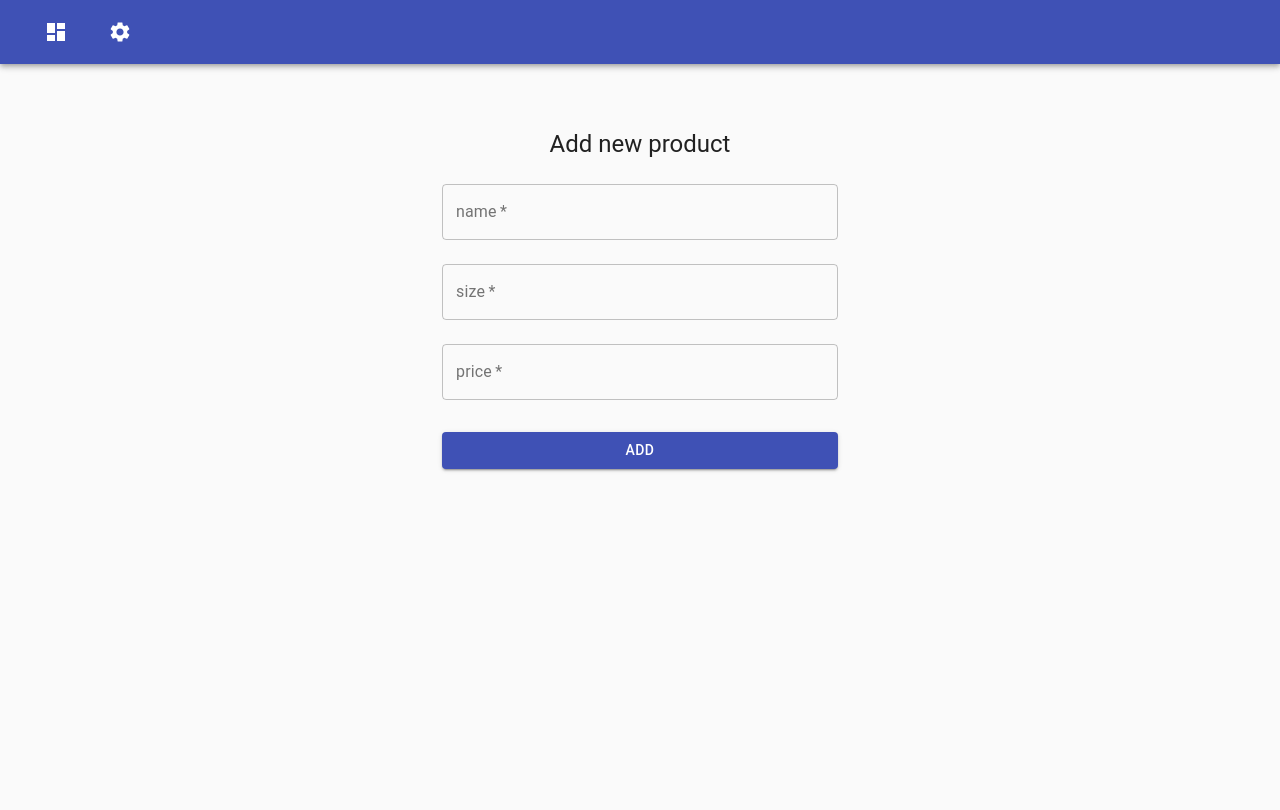
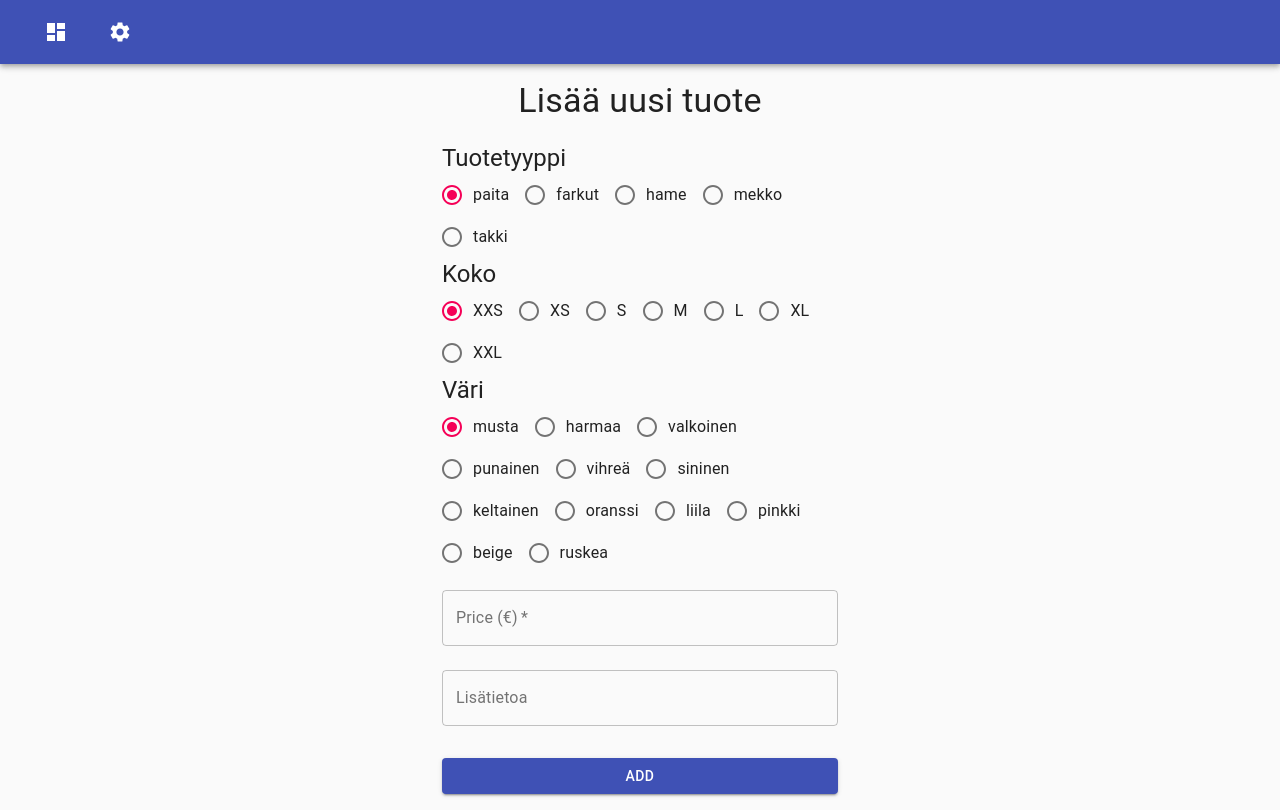
Before and after one commit to axelcedercreutz/Pegify, a React (Create React App) app: page / in a window 1280 px wide. Built offline with nearby package versions, Linux system fonts and the light colour scheme.

Commit message:
changed to radio-butttons

```diff
--- a/src/App.js
+++ b/src/App.js
@@ -9,6 +9,7 @@ import Settings from './Settings';
 import AddIcon from '@material-ui/icons/Add';
 import SettingsIcon from '@material-ui/icons/Settings';
 import DashboardIcon from '@material-ui/icons/Dashboard';
+//import Speech from './Speech';
 
 
 function App() {
@@ -17,7 +18,7 @@ function App() {
   const [showSettings, setShowSettings] = useState(false);
 
   const [inventory, setInventory] = useState([]);
-  const [collectedData, setCollectedData] = useState(['name', 'size', 'price']);
+  const [collectedData, setCollectedData] = useState(['productCategory', 'size', 'color', 'price', 'comments']);
 
   const handleAddClick = (inventoryItem) => {
     const newInventory = [...inventory,inventoryItem];
@@ -89,4 +90,7 @@ function App() {
   );
 }
 
+/*
+<Speech/>
+*/
 export default App;
--- a/src/NewProduct.js
+++ b/src/NewProduct.js
@@ -5,12 +5,39 @@ import TextField from '@material-ui/core/TextField';
 import Typography from '@material-ui/core/Typography';
 import { makeStyles } from '@material-ui/core/styles';
 import Container from '@material-ui/core/Container';
+import { RadioGroup,
+	FormControlLabel,
+	Radio } from '@material-ui/core';
 
 function NewProduct(props) {
-  const [invetoryItem, setInvetoryItem] = useState();
-  const originalCollectedData = ['name', 'size', 'price'];
+  const [invetoryItem, setInvetoryItem] = useState({
+    'productCategory': 'paita',
+    'size': 'XXS',
+    'color': 'musta',
+  });
+  const productCategories = ['paita', 'farkut', 'hame', 'mekko', 'takki'];
+  const sizes = ['XXS', 'XS', 'S', 'M', 'L', 'XL', 'XXL'];
+  const colors = ['musta', 'harmaa', 'valkoinen', 'punainen', 'vihreä', 'sininen', 'keltainen', 'oranssi', 'liila', 'pinkki', 'beige', 'ruskea'];
+  const originalCollectedData = ['productCategory', 'size','color', 'price', 'comments'];
+
+  const newCollectedData = props.collectedData.filter(data => !originalCollectedData.includes(data));
 
   const classes = useStyles();
+
+  const handleChange = (key, value) => {
+    console.log(key);
+    console.log(value);
+    let newInventoryItem = !invetoryItem ?
+      {
+        [key]: value,
+      }
+      :
+      {
+        ...invetoryItem,
+        [key]: value,
+      }
+    setInvetoryItem(newInventoryItem);
+  }
 
   const UpdateChange = (e) => {
     let newInventoryItem = !invetoryItem ?
@@ -37,9 +64,11 @@ function NewProduct(props) {
         sold: false,
       }
     props.handleAddClick(newInventoryItem);
-    props.collectedData.map(data => {
+    document.getElementById('price').value = '';
+    document.getElementById('comments').value = '';
+    newCollectedData.length > 0 && newCollectedData.map(data => {
       document.getElementById(data).value = '';
-    });
+    })
     setInvetoryItem({});
   }
 
@@ -47,25 +76,99 @@ function NewProduct(props) {
     <Container component="main" maxWidth="xs">
       <CssBaseline />
       <div className={classes.paper}>
-        <Typography component="h1" variant="h5">
-          Add new product
+        <Typography component="h1" variant="h4" gutterBottom>
+          Lisää uusi tuote
         </Typography>
         <form className={classes.form} noValidate >
-          {props.collectedData.map(data => {
+          <Typography variant={'h5'} align={'left'}>Tuotetyyppi</Typography>
+          <RadioGroup row value={invetoryItem.productCategory} className={classes.center}>
+            {productCategories.map(productType => {
+                return(
+                    <FormControlLabel
+                      key={productType}
+                      control={
+                          <Radio
+                              value={productType}
+                              onChange={() => handleChange('productCategory', productType)}
+                              name={productType}
+                          />
+                      }
+                      label={productType}
+                    />
+                )
+            })}
+          </RadioGroup>
+          <Typography variant={'h5'} align={'left'}>Koko</Typography>
+          <RadioGroup row value={invetoryItem.size} className={classes.center}>
+            {sizes.map(size => {
+                return(
+                    <FormControlLabel
+                      key={size}
+                      control={
+                          <Radio
+                              value={size}
+                              onChange={() => handleChange('size', size)}
+                              name={size}
+                          />
+                      }
+                      label={size}
+                    />
+                )
+            })}
+          </RadioGroup>
+          <Typography variant={'h5'} align={'left'}>Väri</Typography>
+          <RadioGroup row value={invetoryItem.color} className={classes.center}>
+            {colors.map(color => {
+                return(
+                    <FormControlLabel
+                      key={color}
+                      control={
+                          <Radio
+                              value={color}
+                              onChange={() => handleChange('color', color)}
+                              name={color}
+                          />
+                      }
+                      label={color}
+                    />
+                )
+            })}
+          </RadioGroup>
+          <TextField
+            variant="outlined"
+            margin="normal"
+            required
+            fullWidth
+            id={'price'}
+            label={'Price (€)'}
+            name={'price'}
+            onChange={(e) => UpdateChange(e)}
+            type={'number'}
+          />
+          <TextField
+            variant="outlined"
+            margin="normal"
+            fullWidth
+            id={'comments'}
+            label={'Lisätietoa'}
+            name={'comments'}
+            onChange={(e) => UpdateChange(e)}
+          />
+          {newCollectedData.length > 0 &&
+            newCollectedData.map(data => {
               return(
                 <TextField
                   variant="outlined"
                   margin="normal"
-                required={originalCollectedData.includes(data)}
                   fullWidth
                   id={data}
                   label={data}
                   name={data}
                   onChange={(e) => UpdateChange(e)}
-                type={data === 'price' ? 'number' : 'text'}
                 />
               );
-          })}
+            })
+          }
           <Button
             fullWidth
             variant="contained"
@@ -85,7 +188,7 @@ function NewProduct(props) {
 
 const useStyles = makeStyles(theme => ({
   paper: {
-    marginTop: theme.spacing(8),
+    marginTop: theme.spacing(2),
     display: 'flex',
     flexDirection: 'column',
     alignItems: 'center',
@@ -104,3 +207,8 @@ const useStyles = makeStyles(theme => ({
 }));
 
 export default NewProduct;
+
+
+/*
+
+*/
--- a/src/Settings.js
+++ b/src/Settings.js
@@ -15,7 +15,7 @@ function Settings(props) {
     const handleChange = (data) => {
 			props.handleDeleteFromCollectedData(data);
     }
-		const originalCollectedData = ['name', 'size', 'price'];
+		const originalCollectedData = ['productCategory', 'size','color', 'price', 'comments'];
 		const [newClass, setNewClass] = useState();
 
     const classes = useStyles();
@@ -90,15 +90,19 @@ function Settings(props) {
 
   return (
 		<>
-			{allAddedForms()}
 			{addNew()}
+			<div className={classes.center}>
+				{allAddedForms()}
+			</div>
 		</>
   );
 }
 
 const useStyles = makeStyles(theme => ({
     center: {
-        margin: '0 auto',
+				margin: '0 auto',
+				display: 'flex',
+				alignContent: 'center',
     }
   }));
 
--- /dev/null
+++ b/src/Speech.js
@@ -0,0 +1,85 @@
+import React, { Component } from 'react'
+if (!('webkitSpeechRecognition' in window)) {
+  alert("Unable to use the Speech Recognition API");
+}
+//-----------------SPEECH RECOGNITION SETUP---------------------
+if (!('webkitSpeechRecognition' in window)) {
+    //Speech API not supported here…
+    console.log('wrong place');
+} else { //Let’s do some cool stuff :)
+    var recognition = new webkitSpeechRecognition();// eslint-disable-line no-undef
+    //That is the object that will manage our whole recognition process.
+    recognition.continuous = true;   //Suitable for dictation.
+    recognition.interimResults = true;  //If we want to start receiving results even if they are not final.
+    //Define some more additional parameters for the recognition:
+    recognition.lang = "en-US";
+    recognition.maxAlternatives = 1; //Since from our experience, the highest result is really the best...
+}
+
+//------------------------COMPONENT-----------------------------
+
+class Speech extends Component {
+
+  constructor() {
+    super()
+    this.state = {
+      listening: false
+    }
+    this.toggleListen = this.toggleListen.bind(this)
+    this.handleListen = this.handleListen.bind(this)
+  }
+
+  toggleListen() {
+    this.setState({
+      listening: !this.state.listening
+    }, this.handleListen)
+  }
+
+  handleListen(){
+    // handle speech recognition here
+  }
+
+  render() {
+    return (
+      <div style={container}>
+        <button id='microphone-btn' style={button} onClick={this.toggleListen} />
+        <div id='interim' style={interim}></div>
+        <div id='final' style={final}></div>
+      </div>
+    )
+  }
+}
+
+export default Speech;
+
+const styles = {
+    container: {
+      display: 'flex',
+      flexDirection: 'column',
+      alignItems: 'center',
+      textAlign: 'center'
+    },
+    button: {
+      width: '60px',
+      height: '60px',
+      background: 'lightblue',
+      borderRadius: '50%',
+      margin: '6em 0 2em 0'
+    },
+    interim: {
+      color: 'gray',
+      border: '#ccc 1px solid',
+      padding: '1em',
+      margin: '1em',
+      width: '300px'
+    },
+    final: {
+      color: 'black',
+      border: '#ccc 1px solid',
+      padding: '1em',
+      margin: '1em',
+      width: '300px'
+    }
+  }
+
+  const { container, button, interim, final } = styles;
```
Lines whose indentation alone changed are shown as unchanged.
